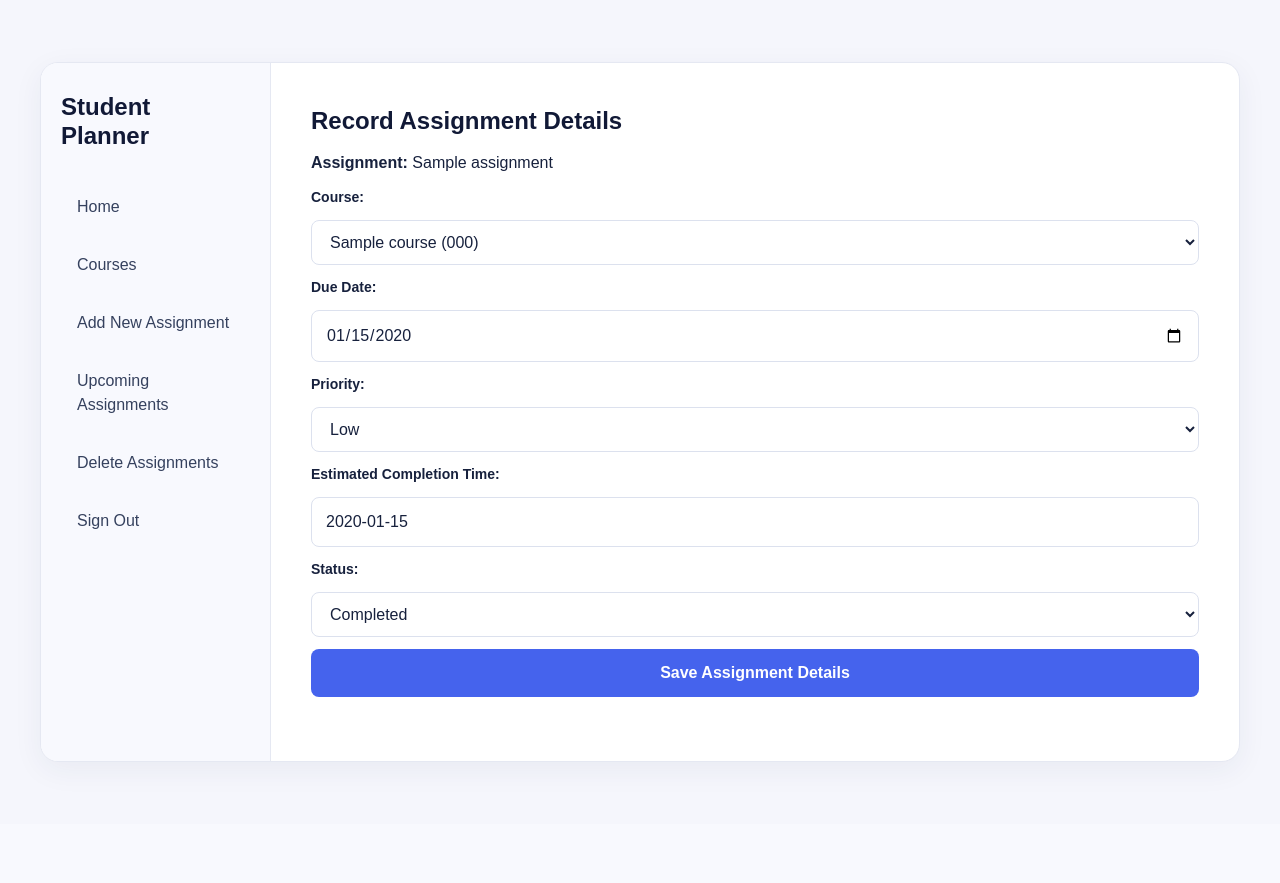
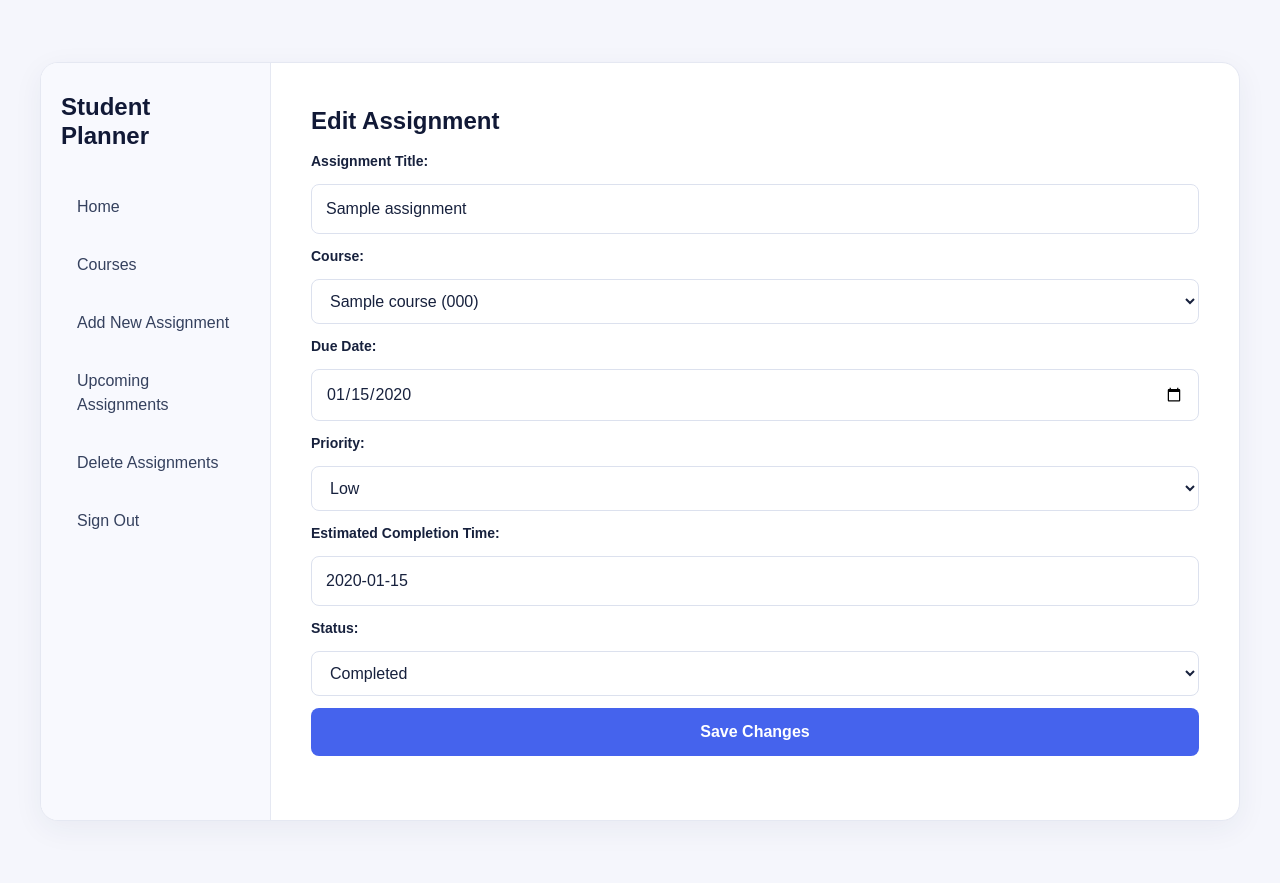
Before and after one commit to BhavyaSura/Smart-Student-Assignment-Planner, a Flask app: page /assignment-details/1 in a window 1280 px wide. Before the commit the page ends 762 px from the top, so only its background shows below. Run offline with Flask 3, Linux system fonts and the light colour scheme; the visitor is signed in with stand-in values (Sample User, id 1); tables that the repository leaves empty hold one stand-in row (values such as "Sample post").

Commit message:
Complete SSAP-3 edit existing assignments

```diff
--- a/features/assignment_details.py
+++ b/features/assignment_details.py
@@ -10,20 +10,33 @@ assignment_details_bp = Blueprint(
 
 @assignment_details_bp.route('/<int:assignment_id>', methods=['GET', 'POST'])
 def assignment_details(assignment_id):
-    assignment = Assignment.query.filter_by(id=assignment_id,
-                                            user_id=session['user_id']).first_or_404()
-    # List of existing courses, so the student picks one instead of
-    # typing a course name that might not match anything in Courses.
-    courses = Course.query.filter_by(user_id=session['user_id']).all()
+
+    assignment = Assignment.query.filter_by(
+        id=assignment_id,
+        user_id=session['user_id']
+    ).first_or_404()
+
+    courses = Course.query.filter_by(
+        user_id=session['user_id']
+    ).all()
 
     if request.method == 'POST':
+
+        title = request.form.get('title', '').strip()
         course_id = request.form.get('course_id', '').strip()
         due_date = request.form.get('due_date', '').strip()
         priority = request.form.get('priority', '').strip()
         estimated_time = request.form.get('estimated_time', '').strip()
         status = request.form.get('status', '').strip()
 
-        if not (course_id and due_date and priority and estimated_time and status):
+        if not (
+            title
+            and course_id
+            and due_date
+            and priority
+            and estimated_time
+            and status
+        ):
             return render_template(
                 'assignment_details.html',
                 assignment=assignment,
@@ -31,12 +44,11 @@ def assignment_details(assignment_id):
                 error='Please fill out every field.'
             )
 
-        # Look up the actual Course row by its ID, so the assignment
-        # links to it directly instead of copying its name as text.
         course = Course.query.filter_by(
             id=course_id,
             user_id=session['user_id']
         ).first()
+
         if course is None:
             return render_template(
                 'assignment_details.html',
@@ -45,11 +57,13 @@ def assignment_details(assignment_id):
                 error='Please choose a valid course.'
             )
 
+        assignment.title = title
         assignment.course = course
         assignment.due_date = due_date
         assignment.priority = priority
         assignment.estimated_time = estimated_time
         assignment.status = status
+
         db.session.commit()
 
         return redirect(
--- a/templates/assignment_details.html
+++ b/templates/assignment_details.html
@@ -1,10 +1,8 @@
 {% extends "base.html" %}
+
 {% block content %}
-<h2>Record Assignment Details</h2>
-<p>
-    <strong>Assignment:</strong>
-    {{ assignment.title }}
-</p>
+
+<h2>Edit Assignment</h2>
 
 {% if error %}
 <p class="error-message">{{ error }}</p>
@@ -12,17 +10,38 @@
 
 <form method="POST">
 
+    <label for="title">Assignment Title:</label>
+    <input
+        type="text"
+        id="title"
+        name="title"
+        value="{{ assignment.title }}"
+        required
+    >
+
     <label for="course">Course:</label>
     <select id="course" name="course_id" required>
+
         <option value="" {% if not assignment.course_id %}selected{% endif %} disabled>
-            {% if courses %}Select a course{% else %}No courses added yet{% endif %}
+            {% if courses %}
+                Select a course
+            {% else %}
+                No courses added yet
+            {% endif %}
         </option>
+
         {% for course in courses %}
-        <option value="{{ course.id }}"
-            {% if assignment.course_id == course.id %}selected{% endif %}>
-            {{ course.name }}{% if course.code %} ({{ course.code }}){% endif %}
+        <option
+            value="{{ course.id }}"
+            {% if assignment.course_id == course.id %}selected{% endif %}
+        >
+            {{ course.name }}
+            {% if course.code %}
+                ({{ course.code }})
+            {% endif %}
         </option>
         {% endfor %}
+
     </select>
 
     <label for="due_date">Due Date:</label>
@@ -36,12 +55,22 @@
 
     <label for="priority">Priority:</label>
     <select id="priority" name="priority" required>
+
         <option value="Low"
-            {% if assignment.priority == "Low" %}selected{% endif %}>Low</option>
+            {% if assignment.priority == "Low" %}selected{% endif %}>
+            Low
+        </option>
+
         <option value="Medium"
-            {% if assignment.priority == "Medium" %}selected{% endif %}>Medium</option>
+            {% if assignment.priority == "Medium" %}selected{% endif %}>
+            Medium
+        </option>
+
         <option value="High"
-            {% if assignment.priority == "High" %}selected{% endif %}>High</option>
+            {% if assignment.priority == "High" %}selected{% endif %}>
+            High
+        </option>
+
     </select>
 
     <label for="estimated_time">Estimated Completion Time:</label>
@@ -56,15 +85,27 @@
 
     <label for="status">Status:</label>
     <select id="status" name="status" required>
+
         <option value="Not Started"
-            {% if assignment.status == "Not Started" %}selected{% endif %}>Not Started</option>
+            {% if assignment.status == "Not Started" %}selected{% endif %}>
+            Not Started
+        </option>
+
         <option value="In Progress"
-            {% if assignment.status == "In Progress" %}selected{% endif %}>In Progress</option>
+            {% if assignment.status == "In Progress" %}selected{% endif %}>
+            In Progress
+        </option>
+
         <option value="Completed"
-            {% if assignment.status == "Completed" %}selected{% endif %}>Completed</option>
+            {% if assignment.status == "Completed" %}selected{% endif %}>
+            Completed
+        </option>
+
     </select>
 
-    <button type="submit">Save Assignment Details</button>
+    <button type="submit">
+        Save Changes
+    </button>
 
 </form>
 
```
Also changed, not shown: templates/assignments.html (+23 -10 lines).
